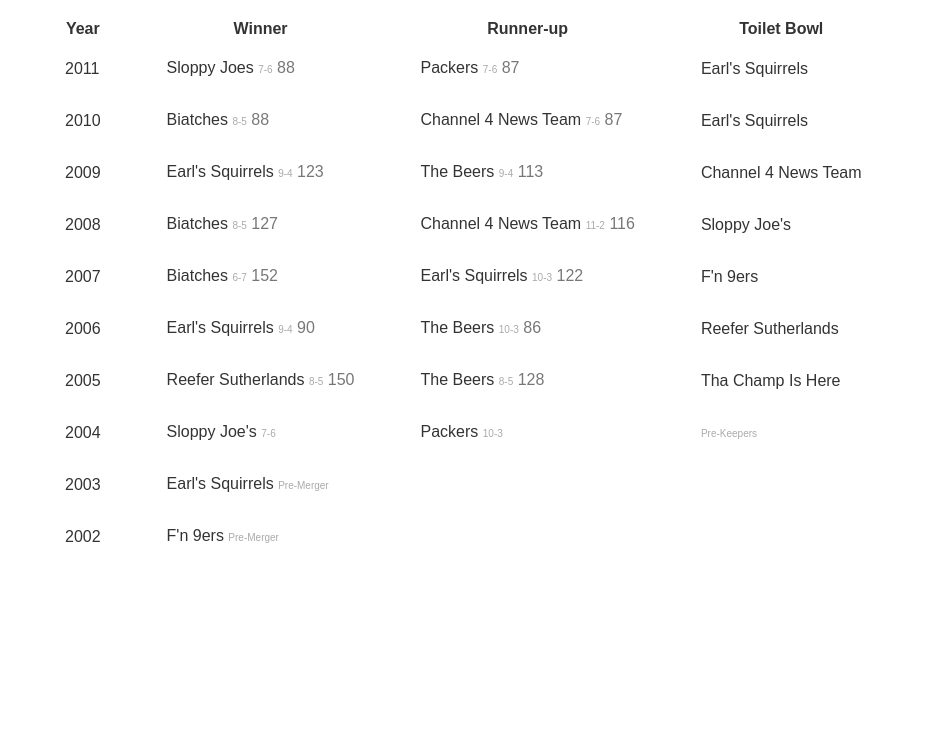
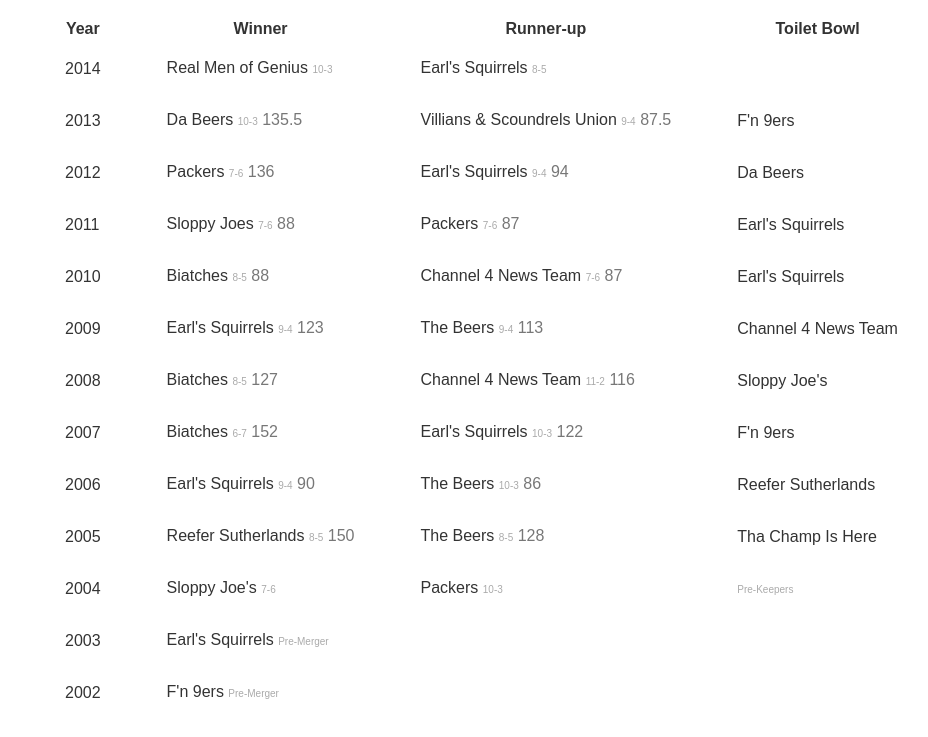
Before and after one commit to ryanatk/ryana804.com, a plain HTML site: page html/bbfl/champions.html in a window 1280 px wide. Shown: the part 53-790 px from the top of the page, without its empty margins (97-1025 px from the left). Drawn offline with Linux system fonts and the light colour scheme.

Commit message:
updated bbfl history page

```diff
--- a/html/bbfl/champions.html
+++ b/html/bbfl/champions.html
@@ -24,6 +24,24 @@
       </tr>
     </thead>
     <tbody>
+      <tr>
+        <td>2014</td>
+        <td>Real Men of Genius <span class="record">10-3</span> <span class="score"></span></td>
+        <td>Earl's Squirrels <span class="record">8-5</span> <span class="score"></span></td>
+        <td></td>
+      </tr>
+      <tr>
+        <td>2013</td>
+        <td>Da Beers <span class="record">10-3</span> <span class="score">135.5</span></td>
+        <td>Villians &amp; Scoundrels Union <span class="record">9-4</span> <span class="score">87.5</span></td>
+        <td>F'n 9ers</td>
+      </tr>
+      <tr>
+        <td>2012</td>
+        <td>Packers <span class="record">7-6</span> <span class="score">136</span></td>
+        <td>Earl's Squirrels <span class="record">9-4</span> <span class="score">94</span></td>
+        <td>Da Beers</td>
+      </tr>
       <tr>
         <td>2011</td>
         <td>Sloppy Joes <span class="record">7-6</span> <span class="score">88</span></td>
```
